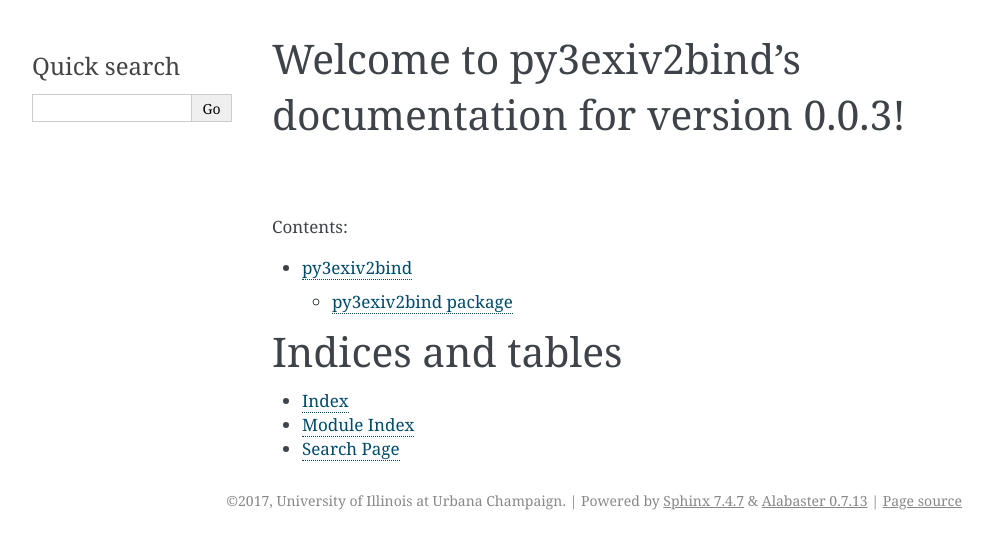
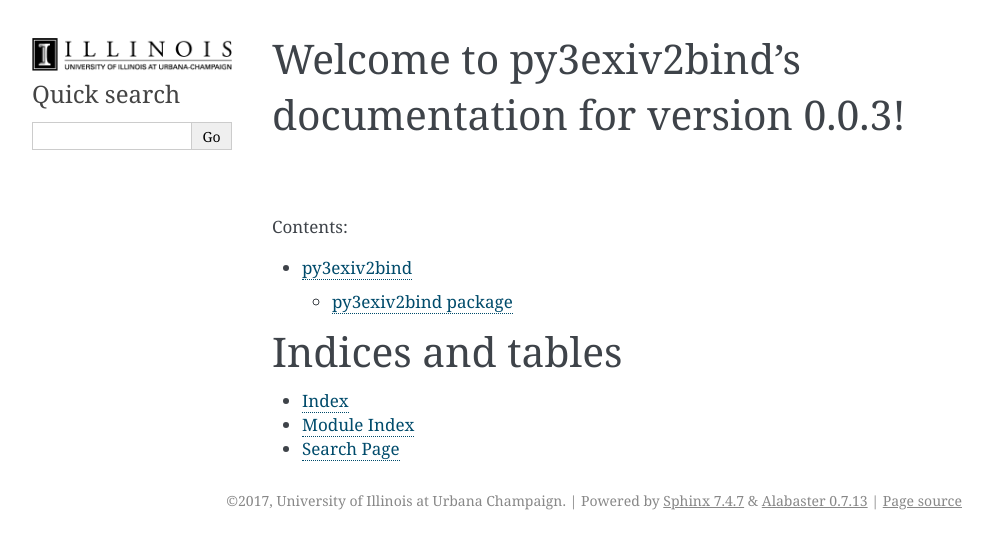
Before and after one commit to UIUCLibrary/pyexiv2bind, a Sphinx documentation site: the page built from docs/source/index.rst, in a window 1280 px wide. Shown: the top 549 px of the page, without its empty margins (148-1141 px from the left). Built offline with Sphinx 7.4.7, drawn with Linux system fonts in a browser that asks for light colours.

Commit message:
added html logo

```diff
--- a/docs/source/conf.py
+++ b/docs/source/conf.py
@@ -132,6 +132,9 @@
 # so a file named "default.css" will overwrite the builtin "default.css".
 html_static_path = ['_static']
 
+html_logo = '_static/full_mark_horz_bw.gif'
+
+
 # Custom sidebar templates, must be a dictionary that maps document names
 # to template names.
 #
```
